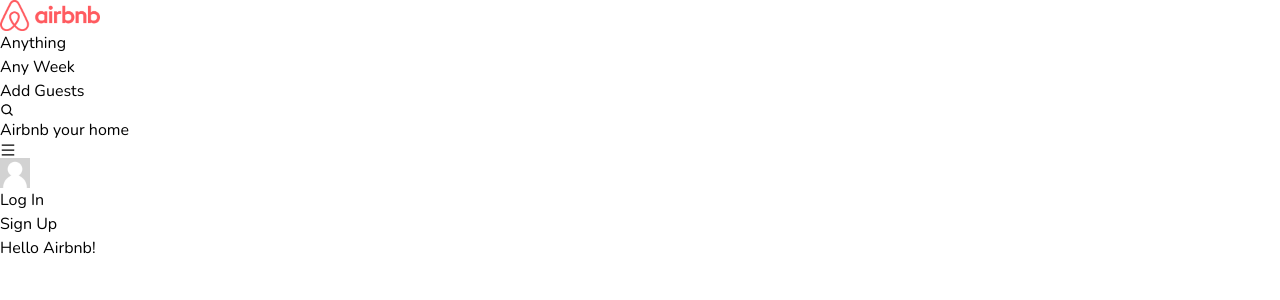
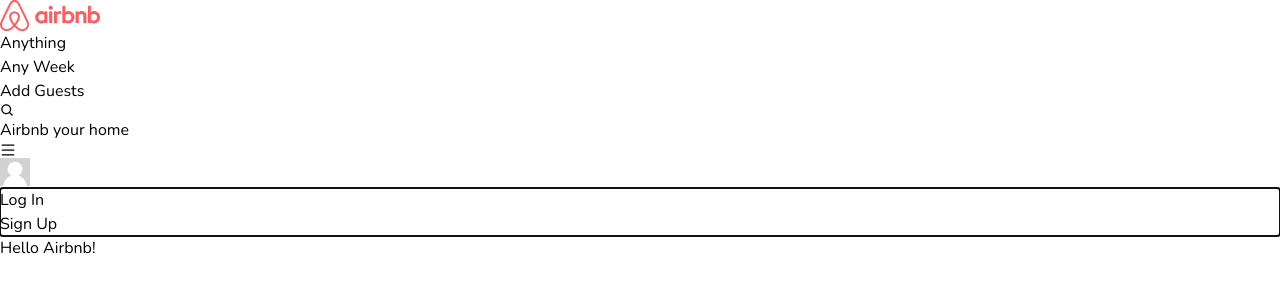
Before and after one commit to AlwanN01/airbnb-clone, a Next.js app: page / in a window 1280 px wide. Both pictures are taken after a click on the element 640 px from the left and 165 px from the top of the page. Shown: the top 300 px of the page. Built offline with nearby package versions, Linux system fonts and the light colour scheme.

Commit message:
add close modal outsite

```diff
--- a/src/components/Modal.tsx
+++ b/src/components/Modal.tsx
@@ -83,12 +83,16 @@
           focus:outline-none
         '>
         <div
+          ref={e => e?.focus()}
+          tabIndex={0}
+          onBlur={handleClose}
           className='
           relative
           mx-auto
           my-6
           h-full
           w-full
+          outline-none
           md:h-auto
           md:w-4/6
           lg:h-auto
--- a/src/layout/components/UserMenu.tsx
+++ b/src/layout/components/UserMenu.tsx
@@ -24,7 +24,11 @@
         </div>
       </div>
       {isOpen && (
-        <div className='absolute right-0 top-12 z-20 w-[40vw] overflow-hidden rounded-xl bg-white text-sm shadow-cmd md:w-3/4 '>
+        <div
+          ref={e => e?.focus()}
+          tabIndex={0}
+          className='absolute right-0 top-12 z-20 w-[40vw] overflow-hidden rounded-xl bg-white text-sm shadow-cmd focus:outline-none md:w-3/4'
+          onBlur={() => setIsOpen(false)}>
           <div className='cursor-pointer'>
             <MenuItem onClick={() => {}} label='Log In' />
             <MenuItem onClick={() => void (setOpenRegister(true), setIsOpen(false))} label='Sign Up' />
```
